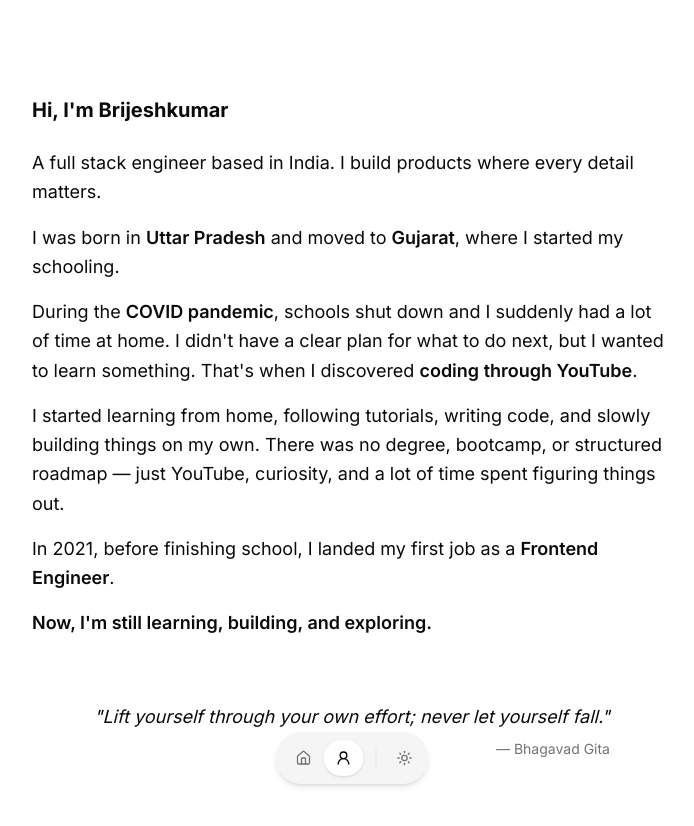
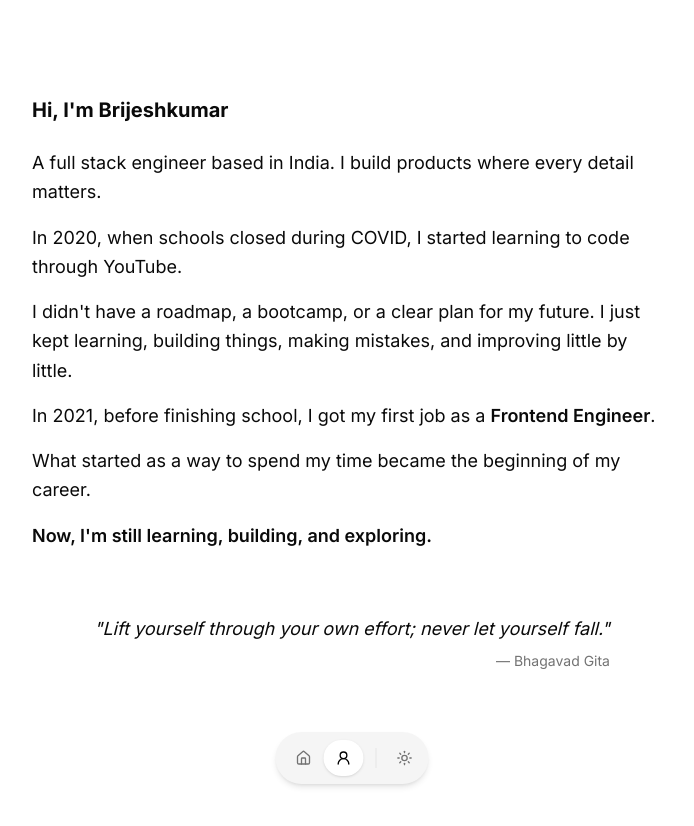
Before and after one commit to brijeshmarch16/portfolio, a Next.js app: page /about in a window 1280 px wide. Shown: the top 826 px of the page, without its empty margins (288-982 px from the left). After the commit the page ends 800 px from the top, so only its background shows below. Built offline with nearby package versions, Linux system fonts and the light colour scheme.

Commit message:
Update about page story

```diff
--- a/src/app/about/page.tsx
+++ b/src/app/about/page.tsx
@@ -19,27 +19,21 @@ export default function AboutPage() {
             detail matters.
           </p>
           <p>
-            I was born in{" "}
-            <strong className="font-semibold">Uttar Pradesh</strong> and moved
-            to <strong className="font-semibold">Gujarat</strong>, where I
-            started my schooling.
+            In 2020, when schools closed during COVID, I started learning to
+            code through YouTube.
           </p>
           <p>
-            During the <strong className="font-semibold">COVID pandemic</strong>
-            , schools shut down and I suddenly had a lot of time at home. I
-            didn&apos;t have a clear plan for what to do next, but I wanted to
-            learn something. That&apos;s when I discovered{" "}
-            <strong className="font-semibold">coding through YouTube</strong>.
+            I didn&apos;t have a roadmap, a bootcamp, or a clear plan for my
+            future. I just kept learning, building things, making mistakes, and
+            improving little by little.
           </p>
           <p>
-            I started learning from home, following tutorials, writing code, and
-            slowly building things on my own. There was no degree, bootcamp, or
-            structured roadmap — just YouTube, curiosity, and a lot of time
-            spent figuring things out.
+            In 2021, before finishing school, I got my first job as a{" "}
+            <strong className="font-semibold">Frontend Engineer</strong>.
           </p>
           <p>
-            In 2021, before finishing school, I landed my first job as a{" "}
-            <strong className="font-semibold">Frontend Engineer</strong>.
+            What started as a way to spend my time became the beginning of my
+            career.
           </p>
           <p className="font-semibold text-foreground">
             Now, I&apos;m still learning, building, and exploring.
```
Also changed, not shown: public/llms.txt.
